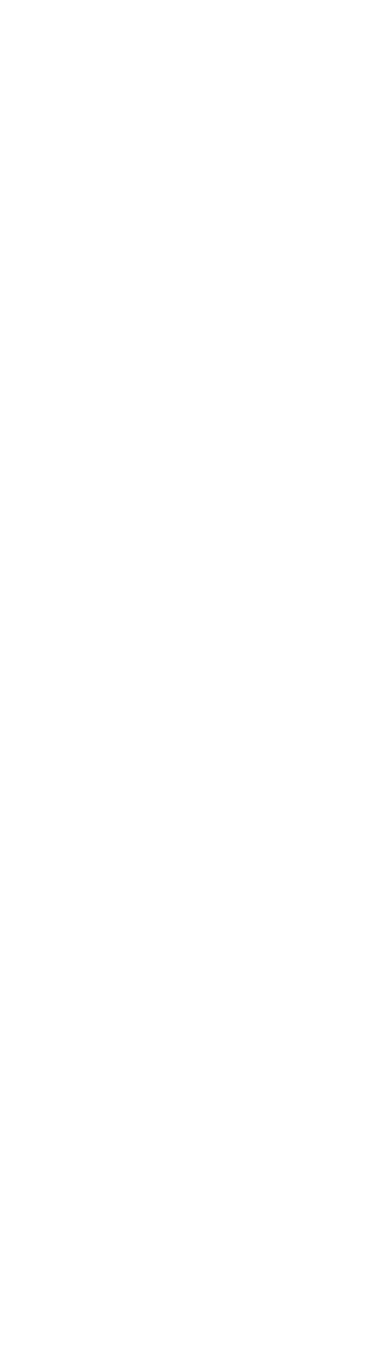
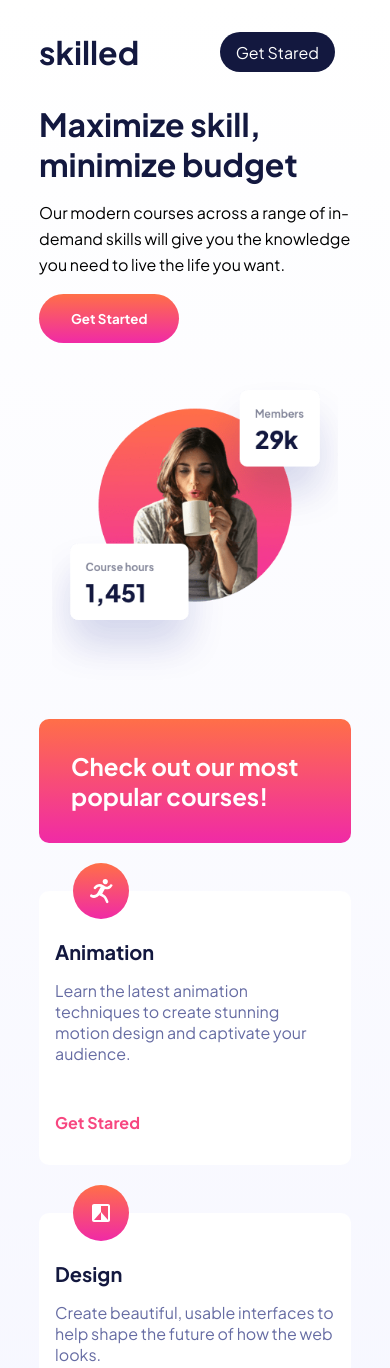
Before and after one commit to Dawid2806/skilled-elearning-landing-page, a plain HTML site: page index.html in a window 390 px wide. Shown: the top 1368 px of the page. Before the commit the page ends 844 px from the top, so only its background shows below. Drawn offline with Linux system fonts and the light colour scheme.

Commit message:
finishing structure and mobile style

```diff
--- a/index.html
+++ b/index.html
@@ -10,8 +10,94 @@
       sizes="32x32"
       href="./assets/favicon-32x32.png"
     />
-
+    <link rel="stylesheet" href="/css/style.css" />
+    <link rel="preconnect" href="https://fonts.googleapis.com" />
+    <link rel="preconnect" href="https://fonts.gstatic.com" crossorigin />
+    <link
+      href="https://fonts.googleapis.com/css2?family=Plus+Jakarta+Sans:wght@400;700&display=swap"
+      rel="stylesheet"
+    />
     <title>Frontend Mentor | Skilled e-learning landing page</title>
   </head>
-  <body></body>
+  <body>
+    <div class="wrapper">
+      <header class="header">
+        <h1 class="header__title">skilled</h1>
+        <button class="header__button">Get Stared</button>
+      </header>
+    </div>
+    <div class="wrapper">
+      <main class="main">
+        <div class="main__text">
+          <p class="main__text--bold">Maximize skill, minimize budget</p>
+          <p class="main__text--normal">
+            Our modern courses across a range of in-demand skills will give you
+            the knowledge you need to live the life you want.
+          </p>
+          <button class="main__text--button">Get Started</button>
+        </div>
+        <div class="main__image"></div>
+      </main>
+    </div>
+    <div class="wrapper">
+      <section class="courses">
+        <div class="courses__container">
+          <div class="courses__container__check">
+            <p class="courses__container__chect--text">
+              Check out our most popular courses!
+            </p>
+          </div>
+          <div class="courses__container__box">
+            <img src="/assets/icon-animation.svg" alt="" />
+            <h5 class="courses__container__box--title">Animation</h5>
+            <p class="courses__container__box--text">
+              Learn the latest animation techniques to create stunning motion
+              design and captivate your audience.
+            </p>
+            <span class="courses__container__box--getStarted">Get Stared</span>
+          </div>
+          <div class="courses__container__box">
+            <img src="/assets/icon-design.svg" alt="" />
+            <h5 class="courses__container__box--title">Design</h5>
+            <p class="courses__container__box--text">
+              Create beautiful, usable interfaces to help shape the future of
+              how the web looks.
+            </p>
+            <span class="courses__container__box--getStarted">Get Stared</span>
+          </div>
+          <div class="courses__container__box">
+            <img src="/assets/icon-photography.svg" alt="" />
+            <h5 class="courses__container__box--title">Photography</h5>
+            <p class="courses__container__box--text">
+              Explore critical fundamentals like lighting, composition, and
+              focus to capture exceptional photos.
+            </p>
+            <span class="courses__container__box--getStarted">Get Stared</span>
+          </div>
+          <div class="courses__container__box">
+            <img src="/assets/icon-crypto.svg" alt="" />
+            <h5 class="courses__container__box--title">Crypto</h5>
+            <p class="courses__container__box--text">
+              All you need to know to get started investing in crypto. Go from
+              beginner to advanced with this 54 hour course.
+            </p>
+            <span class="courses__container__box--getStarted">Get Stared</span>
+          </div>
+          <div class="courses__container__box">
+            <img src="/assets/icon-business.svg" alt="" />
+            <h5 class="courses__container__box--title">Business</h5>
+            <p class="courses__container__box--text">
+              A step-by-step playbook to help you start, scale, and sustain your
+              business without outside investment.
+            </p>
+            <span class="courses__container__box--getStarted">Get Stared</span>
+          </div>
+        </div>
+      </section>
+    </div>
+    <footer class="footer">
+      <h2 class="footer__title">skilled</h2>
+      <button class="footer__button">Get started</button>
+    </footer>
+  </body>
 </html>
--- /dev/null
+++ b/sass/style.scss
@@ -0,0 +1,143 @@
+$grayLight: #666ca3;
+$grayDark: #13183f;
+$gray: #83869a;
+$pink: #f74780;
+$pinkLight: #ffa7c3;
+$white: #fff;
+$bodyColor: linear-gradient(rgba(255, 255, 255, 1), rgba(240, 241, 255, 1));
+$orage-pinkGradient: linear-gradient(
+  rgba(255, 111, 72, 1),
+  rgba(240, 42, 166, 1)
+);
+$blue-pinkGradient: linear-gradient(
+  rgba(72, 81, 255, 1),
+  rgba(240, 42, 166, 1)
+);
+
+* {
+  font-family: "Plus Jakarta Sans", sans-serif;
+  padding: 0;
+  margin: 0;
+  box-sizing: border-box;
+}
+body {
+  background: $bodyColor;
+}
+.wrapper {
+  width: 80%;
+  margin: 2rem auto;
+}
+.header {
+  display: flex;
+  justify-content: space-between;
+  margin: 1rem 0;
+
+  &__title {
+    color: $grayDark;
+  }
+  &__button {
+    justify-self: end;
+    margin-right: 1rem;
+    border: none;
+    border-radius: 28px;
+    padding: 0.5rem 1rem;
+    font-size: 16px;
+    background-color: $grayDark;
+    color: $white;
+  }
+}
+.main {
+  &__text {
+    &--bold {
+      margin: 2rem 0 1rem 0;
+      color: $grayDark;
+      font-weight: bold;
+      font-size: 2rem;
+    }
+    &--normal {
+      margin-bottom: 1rem;
+      line-height: 26px;
+    }
+    &--button {
+      padding: 1rem 2rem;
+      border: none;
+      border-radius: 31px;
+      background: $orage-pinkGradient;
+      color: $white;
+      margin-bottom: 2rem;
+      font-weight: bold;
+    }
+  }
+  &__image {
+    width: 80vw;
+    height: 80vw;
+    background-image: url("/assets/image-hero-mobile.png");
+    background-repeat: no-repeat;
+    background-position: center;
+    background-size: cover;
+  }
+}
+
+.courses {
+  &__container {
+    &__check {
+      padding: 2rem;
+      background: $orage-pinkGradient;
+      color: $white;
+      font-size: 24px;
+      border-radius: 10px;
+      margin-bottom: 3rem;
+      font-weight: bold;
+    }
+    &__box {
+      position: relative;
+      margin: 3rem 0;
+      padding: 1rem;
+      background-color: $white;
+      border-radius: 10px;
+      img {
+        top: 0;
+        left: 20%;
+        transform: translate(-50%, -50%);
+        position: absolute;
+      }
+      &--title {
+        margin: 2rem 0 1rem;
+        font-weight: bold;
+        font-size: 20px;
+        color: $grayDark;
+      }
+      &--text {
+        color: $grayLight;
+        margin-bottom: 3rem;
+      }
+      &--getStarted {
+        display: block;
+        margin-bottom: 1rem;
+        font-weight: bold;
+        color: $pink;
+        cursor: pointer;
+      }
+    }
+  }
+}
+
+.footer {
+  display: flex;
+  justify-content: space-between;
+  margin-top: 7rem;
+  width: 100vw;
+  padding: 2rem;
+  background-color: $grayDark;
+  &__title {
+    color: $white;
+  }
+  &__button {
+    padding: 0.5rem 1rem;
+    color: $white;
+    font-weight: bold;
+    background: $blue-pinkGradient;
+    border: none;
+    border-radius: 30px;
+  }
+}
```
Also changed, not shown: css/style.css (added), 1 other file.
